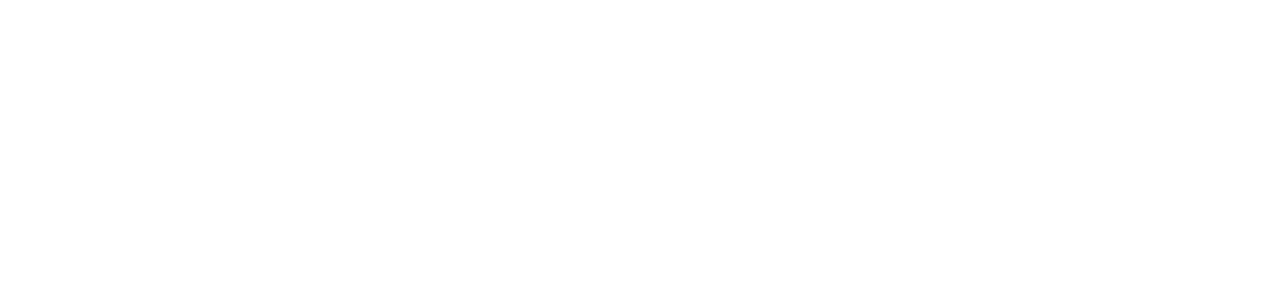
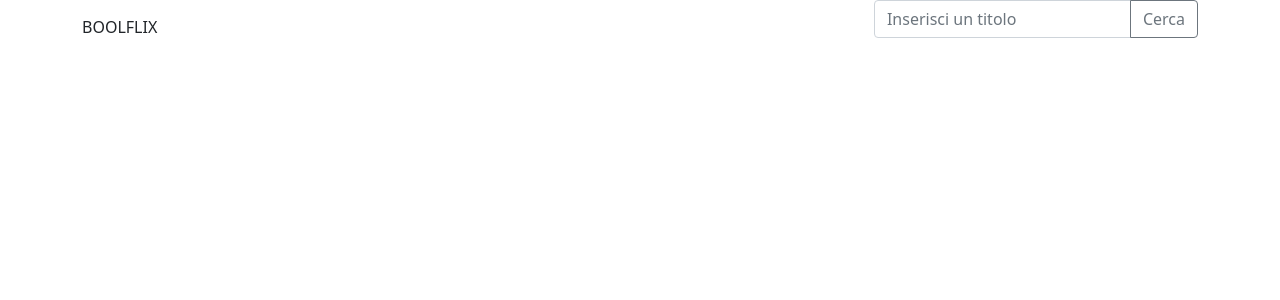
Before and after one commit to Narresx/vue-boolflix, a Vue app: page / in a window 1280 px wide. Shown: the top 300 px of the page. Built offline with nearby package versions, Linux system fonts and the light colour scheme.

Commit message:
add button after input

```diff
--- a/src/App.vue
+++ b/src/App.vue
@@ -1,13 +1,46 @@
 <template>
-  <div id="app"></div>
+  <div id="app">
+    <header class="container d-flex justify-content-between align-items-center">
+      <div>BOOLFLIX</div>
+      <div>
+        <div class="input-group mb-3">
+          <input
+            type="text"
+            class="form-control"
+            placeholder="Inserisci un titolo "
+            v-moodel="term"
+          />
+          <button
+            class="btn btn-outline-secondary"
+            type="button"
+            @click="search"
+          >
+            Cerca
+          </button>
+        </div>
+      </div>
+    </header>
+  </div>
 </template>
 
 <script>
 export default {
   name: "App",
-  components: {},
+
+  data() {
+    return {
+      movies: [],
+      term: "",
+    };
+  },
+  methods: {
+    search() {
+      console.log("Ciao");
+    },
+  },
 };
 </script>
 
 <style lang="scss">
+@import "./assets/sass/style.scss";
 </style>
```
